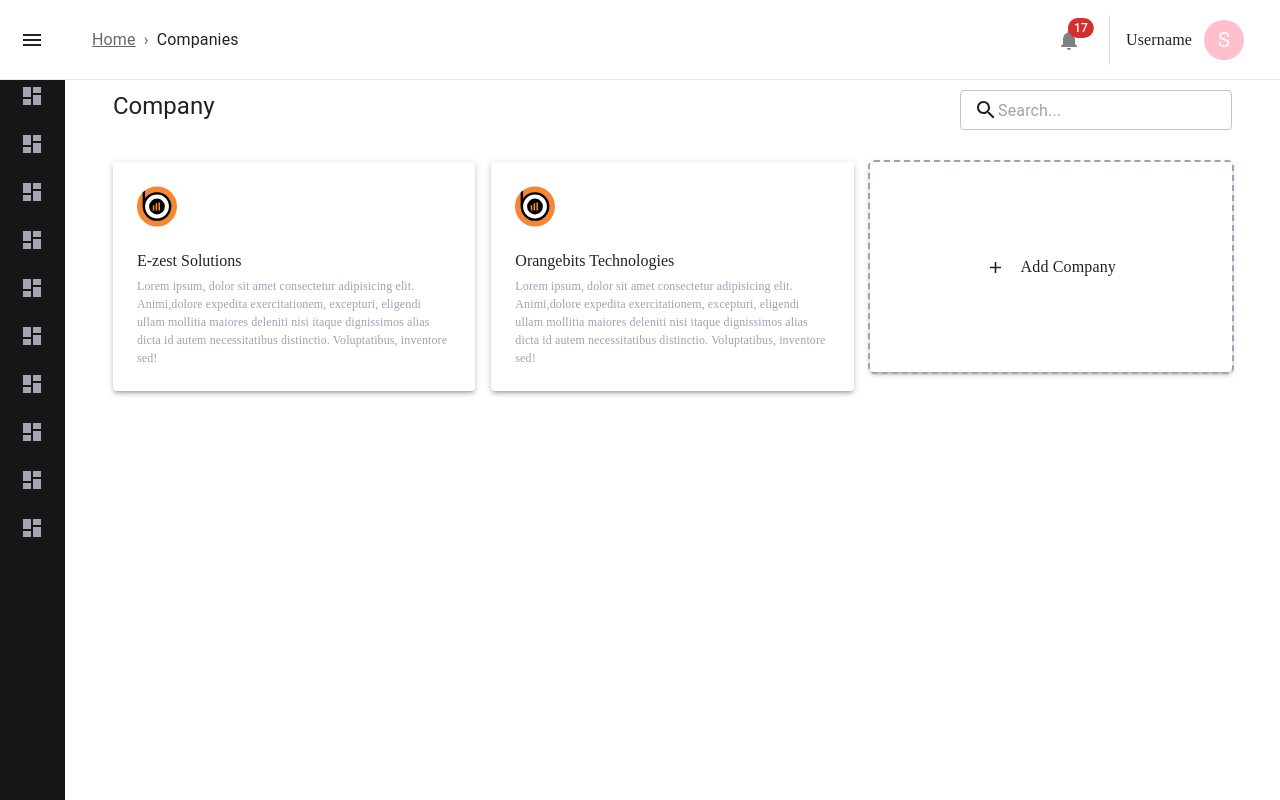
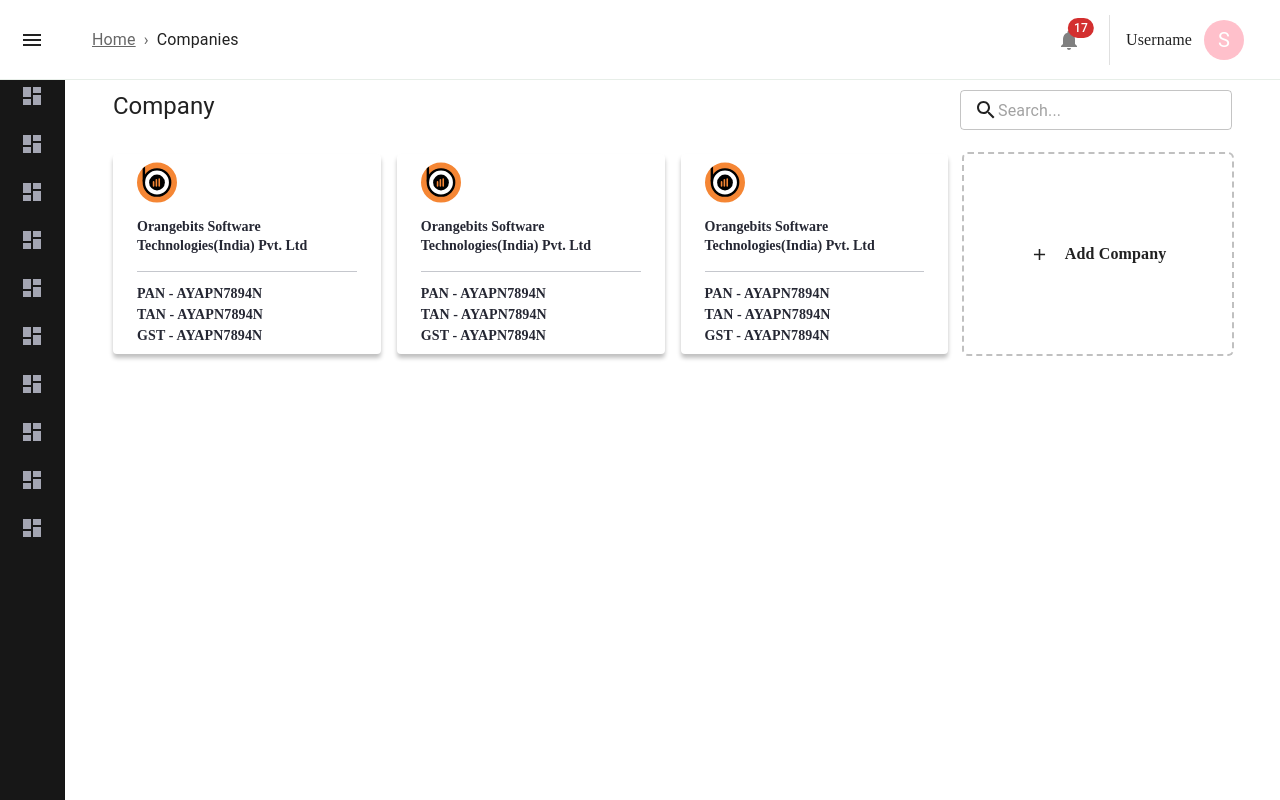
Before and after one commit to sumedh-mohod/HR-portal-react-js, a React (Create React App) app: page /companies in a window 1280 px wide. Built offline with nearby package versions, Linux system fonts and the light colour scheme.

Commit message:
company listing design updated

```diff
--- a/src/screens/CompanyList.tsx
+++ b/src/screens/CompanyList.tsx
@@ -7,16 +7,36 @@ import { Container } from "@mui/system";
 import { useNavigate } from "react-router-dom";
 import { styles } from "../styles/screens/CompanyList";
 
+// array of objects of companies
+
 const companies = [
   {
-    name: "E-zest Solutions",
+    name: "Orangebits Software Technologies(India) Pvt. Ltd",
     description:
-      " Lorem ipsum, dolor sit amet consectetur adipisicing elit. Animi,dolore expedita exercitationem, excepturi, eligendi ullam mollitia maiores deleniti nisi itaque dignissimos alias dicta id autem necessitatibus distinctio. Voluptatibus, inventore sed!",
+      [
+        { PAN: "PAN - AYAPN7894N" },
+        { TAN: "TAN - AYAPN7894N" },
+        { GST: "GST - AYAPN7894N" }
+      ]
+
   },
   {
-    name: "Orangebits Technologies",
+    name: "Orangebits Software Technologies(India) Pvt. Ltd",
     description:
-      " Lorem ipsum, dolor sit amet consectetur adipisicing elit. Animi,dolore expedita exercitationem, excepturi, eligendi ullam mollitia maiores deleniti nisi itaque dignissimos alias dicta id autem necessitatibus distinctio. Voluptatibus, inventore sed!",
+      [
+        { PAN: "PAN - AYAPN7894N" },
+        { TAN: "TAN - AYAPN7894N" },
+        { GST: "GST - AYAPN7894N" }
+      ]
+  },
+  {
+    name: "Orangebits Software Technologies(India) Pvt. Ltd",
+    description:
+      [
+        { PAN: "PAN - AYAPN7894N" },
+        { TAN: "TAN - AYAPN7894N" },
+        { GST: "GST - AYAPN7894N" }
+      ]
   },
 ];
 
@@ -33,6 +53,9 @@ const CompanyList = () => {
 
   return (
     <Container>
+
+      {/* box for search bar and company */}
+
       <Box
         {...styles.companyTitleBox}
       >
@@ -50,9 +73,16 @@ const CompanyList = () => {
           />
         </Box>
       </Box>
-      <Grid container spacing={2} sx={{ mt: 2 }}>
+
+      {/* Grid container for companies */}
+
+      <Grid container spacing={2} sx={{ mt: 1 }}>
+
         {companies.map((company) => (
-          <Grid item xs={12} md={4} lg={4}>
+          <Grid item xs={12} md={3} lg={3}>
+
+            {/* Card component for each company */}
+
             <Paper
               elevation={3}
               onClick={handleCompanyEditClick}
@@ -66,20 +96,44 @@ const CompanyList = () => {
               >
                 {company.name}
               </Typography>
-              <Typography
-                {...styles.companyDescription}
-              >
-                {company.description}
-              </Typography>
+
+              {/* Box for description with map */}
+
+              <Box {...styles.companyDescriptionBox}>
+                {company.description.map((des => (
+                  <>
+                    <Typography
+                      {...styles.companyDescription}
+                    >
+                      {des.PAN} </Typography>
+                    <Typography
+                      {...styles.companyDescription}
+                    >
+                      {des.TAN} </Typography>
+                    <Typography
+                      {...styles.companyDescription}
+                    >
+                      {des.GST} </Typography>
+                  </>
+                )))}
+              </Box>
             </Paper>
           </Grid>
         ))}
-        <Grid item xs={12} md={4} lg={4}>
+
+        {/* Grid for add company */}
+
+        <Grid item xs={12} md={3} lg={3}>
+
+          {/* Card for add company */}
+
           <Paper
             elevation={3}
             onClick={handleCompanyClick}
             {...styles.addCompanyCard}
           >
+            {/* Add icon */}
+
             <AddIcon fontSize="large" sx={{ pr: 2 }} />
             <Typography
               {...styles.addCompanyIcon}
--- a/src/styles/screens/CompanyList.ts
+++ b/src/styles/screens/CompanyList.ts
@@ -11,44 +11,59 @@ export const styles = {
   companyCard: {
     sx: {
       p: 3,
+      pt: 1,
+      pb: 1,
       fontSize: "16px",
       height: "auto",
       cursor: "pointer",
+      boxShadow: "0px 4px 4px rgba(0, 0, 0, 0.25)",
     },
   },
   companyName: {
     sx: {
-      fontSize: "16px",
-      fontWeight: "500",
+      fontSize: "14px",
+      fontWeight: "600",
       fontFamily: "Montserrat",
-      mt: 2,
+      color: "#252733",
+      mt: 1,
+      paddingBottom: "11px",
+    },
+  },
+  companyDescriptionBox: {
+    sx: {
+      borderTop: "1px solid #C5C7CD",
+      paddingTop: "11px",
     },
   },
   companyDescription: {
     sx: {
-      fontSize: "12px",
-      fontWeight: "normal",
+      fontSize: "14px",
+      fontWeight: "600",
       fontFamily: "Montserrat",
-      color: "#9FA2B4",
+      color: "#252733",
     },
   },
   addCompanyCard: {
     sx: {
       p: 3,
-      fontSize: "16px",
+      pt: 1,
+      pb: 1,
+      fontSize: "14px",
+      fontWeight: "600",
       display: "flex",
       justifyContent: "center",
       alignItems: "center",
-      minHeight: "210px",
-      maxHeight: "210px",
-      outline: "2px dashed #9FA2B4",
+      minHeight: "200px",
+      maxHeight: "218px",
+      outline: "2px dashed #C0C0C0",
+      boxShadow: "none",
       cursor: "pointer",
     },
   },
   addCompanyIcon: {
     sx: {
       fontSize: "16px",
-      fontWeight: "500",
+      fontWeight: "600",
       fontFamily: "Montserrat",
     },
   },
```
